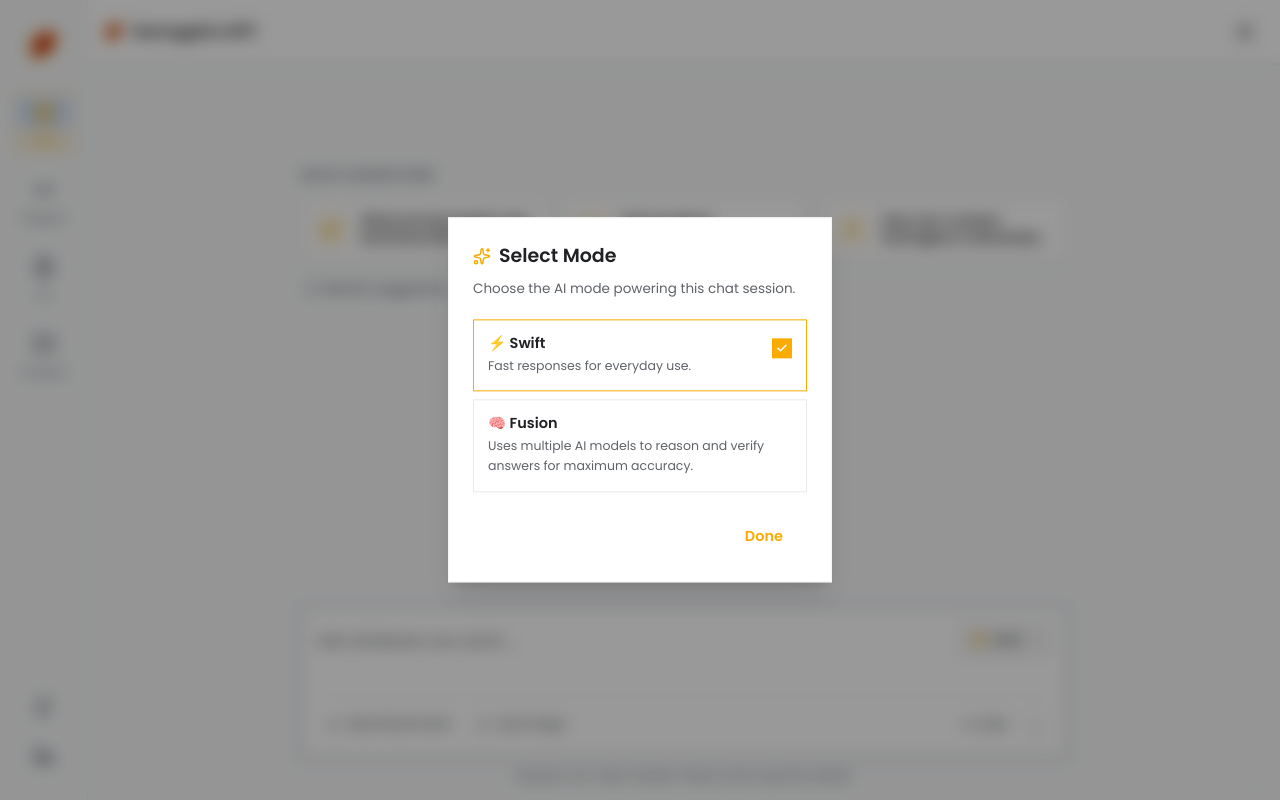
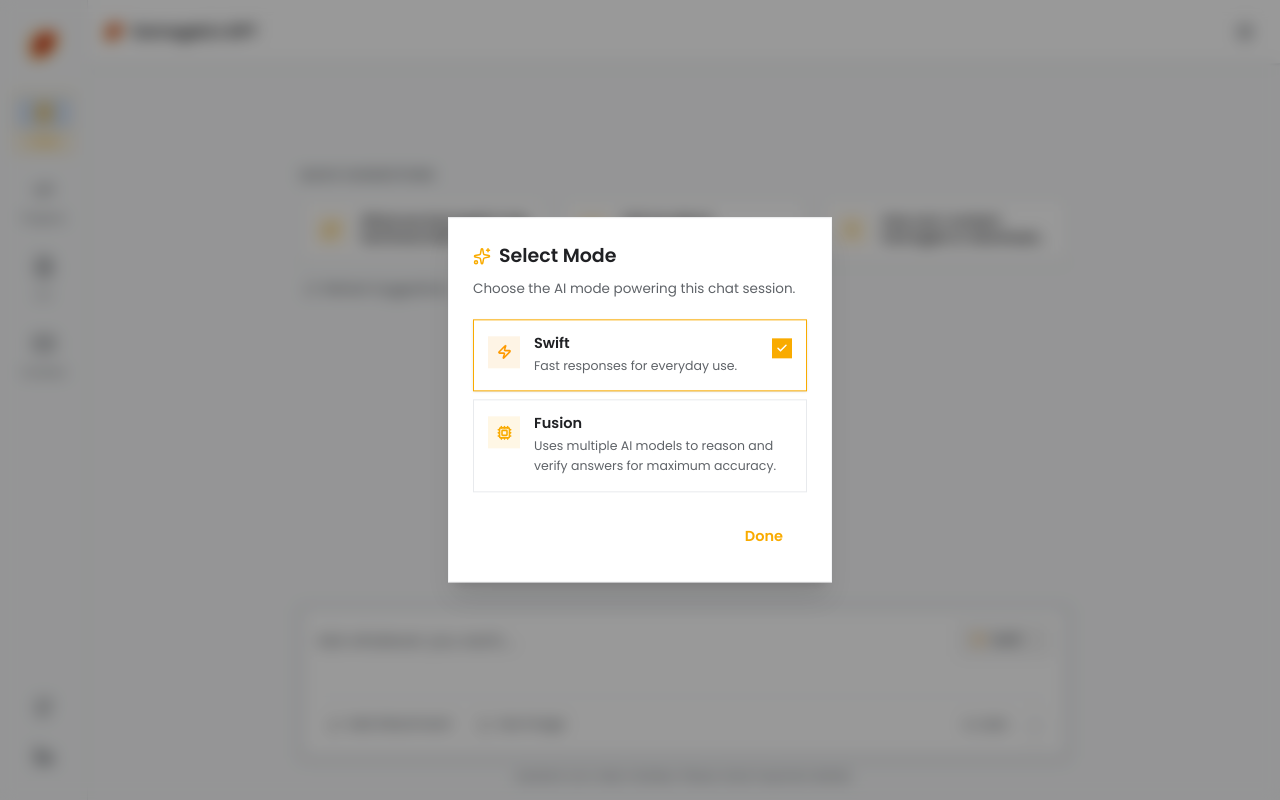
Before and after one commit to kamogelomosiah-code/Portfolio, a React (Vite) app: page / in a window 1280 px wide. Both pictures are taken after a click on the button "Swift". Built offline with nearby package versions, Linux system fonts and the light colour scheme; no server answers.

Commit message:
feat(ui): update AI mode icons and selection visual
Replace generic globe icon with dynamic Zap/Cpu icons to better represent Swift and Fusion AI modes in the interface.

```diff
--- a/src/components/ChatInterface.tsx
+++ b/src/components/ChatInterface.tsx
@@ -3,7 +3,7 @@ import {
   Send, Sparkles, Settings, Mic, Link as LinkIcon, User, Mail,
   GraduationCap, FileText, Menu, MessageSquare, PlusCircle, X,
   AlertCircle, ChevronRight, CornerDownLeft, Plus,
-  List, Cpu, RotateCw, Globe, Paperclip, ChevronDown,
+  List, Cpu, RotateCw, Globe, Paperclip, ChevronDown, Zap,
   Image as ImageIcon, Database, Layers, Code2
 } from "lucide-react";
 import { motion, AnimatePresence } from "motion/react";
@@ -381,7 +381,11 @@ export default function ChatInterface({
               className="flex items-center gap-1.5 px-3 py-1.5 bg-neutral-100 dark:bg-neutral-800 text-[12px] font-semibold text-[var(--text-muted)] border border-[var(--border-light)] rounded-none hover:bg-neutral-200 dark:hover:bg-neutral-700 transition-colors cursor-pointer shrink-0"
               title="Select AI Mode"
             >
-              <Globe size={13} className="text-[var(--color-accent)]" />
+              {selectedModel === "swift" ? (
+                <Zap size={13} className="text-amber-500 fill-amber-500/10" />
+              ) : (
+                <Cpu size={13} className="text-[var(--color-accent)]" />
+              )}
               <span className="truncate max-w-[100px]">
                 {selectedModel === "swift" ? "Swift" : "Fusion"}
               </span>
@@ -698,32 +702,39 @@ export default function ChatInterface({
 
               <div className="flex flex-col gap-2">
                 {[
-                  { id: "swift", name: "⚡ Swift", desc: "Fast responses for everyday use." },
-                  { id: "fusion", name: "🧠 Fusion", desc: "Uses multiple AI models to reason and verify answers for maximum accuracy." }
-                ].map((m) => (
+                  { id: "swift", name: "Swift", icon: Zap, desc: "Fast responses for everyday use.", color: "text-amber-500 bg-amber-500/10 dark:bg-amber-500/20" },
+                  { id: "fusion", name: "Fusion", icon: Cpu, desc: "Uses multiple AI models to reason and verify answers for maximum accuracy.", color: "text-[var(--color-accent)] bg-[var(--color-accent-light)]" }
+                ].map((m) => {
+                  const Icon = m.icon;
+                  const isSelected = selectedModel === m.id;
+                  return (
                     <button
                       key={m.id}
                       onClick={() => {
                         setSelectedModel?.(m.id);
                         setModelSelectorOpen(false);
                       }}
-                    className={`flex items-start text-left gap-3 p-3.5 rounded-none border transition-all cursor-pointer bg-transparent w-full ${
-                      selectedModel === m.id
-                        ? "border-[var(--color-accent)] bg-[var(--color-accent-light)]"
+                      className={`flex items-start text-left gap-3.5 p-3.5 rounded-none border transition-all cursor-pointer bg-transparent w-full ${
+                        isSelected
+                          ? "border-[var(--color-accent)] bg-[var(--color-accent-light)]/40 shadow-sm"
                           : "border-[var(--border-light)] hover:bg-gray-50 dark:hover:bg-neutral-800"
                       }`}
                     >
+                      <div className={`w-8 h-8 flex items-center justify-center rounded-none shrink-0 ${m.color} mt-0.5`}>
+                        <Icon size={15} className="stroke-[2.5]" />
+                      </div>
                       <div className="flex flex-col flex-1 min-w-0 font-sans">
                         <span className="text-[14.5px] font-semibold text-[var(--text-main)] leading-snug">{m.name}</span>
                         <span className="text-[12.5px] text-[var(--text-muted)] font-normal leading-relaxed mt-0.5 whitespace-normal">{m.desc}</span>
                       </div>
-                    {selectedModel === m.id && (
+                      {isSelected && (
                         <div className="w-5 h-5 rounded-none bg-[var(--color-accent)] flex items-center justify-center text-white shrink-0 mt-1">
                           <svg width="12" height="12" viewBox="0 0 24 24" fill="none" stroke="currentColor" strokeWidth="3" strokeLinecap="round" strokeLinejoin="round"><polyline points="20 6 9 17 4 12"/></svg>
                         </div>
                       )}
                     </button>
-                ))}
+                  );
+                })}
               </div>
               <div className="mt-6 flex justify-end">
                  <button
--- a/src/components/MobileApp.tsx
+++ b/src/components/MobileApp.tsx
@@ -3,7 +3,7 @@ import {
   Send, Sparkles, Settings, Mic, User, Mail,
   GraduationCap, FileText, MessageSquare, AlertCircle,
   Code2, Download, Phone, MapPin, Globe, ExternalLink, Github, Menu,
-  Cpu, RotateCw, List, ChevronDown, Image as ImageIcon, Database, Layers, Linkedin, Paperclip
+  Cpu, RotateCw, List, ChevronDown, Image as ImageIcon, Database, Layers, Linkedin, Paperclip, Zap
 } from "lucide-react";
 import { motion, AnimatePresence } from "motion/react";
 import { ProjectCards, SkillChips, DownloadCV } from "./RichComponents";
@@ -160,7 +160,11 @@ export default function MobileApp({
               className="flex items-center gap-1 px-2.5 py-1.5 bg-neutral-100 dark:bg-neutral-800 text-[11px] font-semibold text-[var(--text-muted)] border border-[var(--border-light)] rounded-none hover:bg-neutral-200 dark:hover:bg-neutral-700 transition-colors cursor-pointer shrink-0"
               title="Select AI Mode"
             >
-              <Globe size={11} className="text-[var(--color-accent)]" />
+              {selectedModel === "swift" ? (
+                <Zap size={11} className="text-amber-500 fill-amber-500/10" />
+              ) : (
+                <Cpu size={11} className="text-[var(--color-accent)]" />
+              )}
               <span className="truncate max-w-[60px]">
                 {selectedModel === "swift" ? "Swift" : "Fusion"}
               </span>
--- a/src/components/SettingsModal.tsx
+++ b/src/components/SettingsModal.tsx
@@ -1,5 +1,5 @@
 import React, { useState } from "react";
-import { X, Check } from "lucide-react";
+import { X, Check, Zap, Cpu } from "lucide-react";
 import { motion, AnimatePresence } from "motion/react";
 
 const COLORS = [
@@ -71,24 +71,40 @@ export default function SettingsModal({ isOpen, onClose, accentColor, setAccentC
                   <h3 className="text-[14px] font-medium text-[var(--text-muted)] tracking-wide uppercase">AI Mode</h3>
                   <div className="flex flex-col gap-2">
                     {[
-                      { id: "swift", name: "⚡ Swift", desc: "Fast responses for everyday use." },
-                      { id: "fusion", name: "🧠 Fusion", desc: "Uses multiple AI models to reason and verify answers for maximum accuracy." }
-                    ].map((model) => (
-                      <label key={model.id} className="flex flex-col gap-1 p-4 rounded-none cursor-pointer transition-colors bg-[var(--bg-card)] hover:bg-neutral-100 dark:hover:bg-neutral-800 border border-[var(--border-light)]">
+                      { id: "swift", name: "Swift", icon: Zap, desc: "Fast responses for everyday use.", color: "text-amber-500 bg-amber-500/10 dark:bg-amber-500/20" },
+                      { id: "fusion", name: "Fusion", icon: Cpu, desc: "Uses multiple AI models to reason and verify answers for maximum accuracy.", color: "text-[var(--color-accent)] bg-[var(--color-accent-light)]" }
+                    ].map((model) => {
+                      const Icon = model.icon;
+                      const isSelected = selectedModel === model.id;
+                      return (
+                        <label
+                          key={model.id}
+                          className={`flex flex-col gap-1 p-4 rounded-none cursor-pointer transition-all border ${
+                            isSelected
+                              ? "border-[var(--color-accent)] bg-[var(--bg-card)] shadow-sm"
+                              : "border-[var(--border-light)] bg-[var(--bg-card)] hover:bg-neutral-50 dark:hover:bg-neutral-800/40"
+                          }`}
+                        >
+                          <div className="flex items-center justify-between">
                             <div className="flex items-center gap-3">
                               <input
                                 type="radio"
                                 name="ai-model"
                                 value={model.id}
-                            checked={selectedModel === model.id}
+                                checked={isSelected}
                                 onChange={(e) => setSelectedModel(e.target.value)}
                                 className="w-5 h-5 text-[var(--color-accent)] focus:ring-[var(--color-accent)] border-gray-300 cursor-pointer"
                               />
+                              <div className={`w-7 h-7 flex items-center justify-center rounded-none shrink-0 ${model.color}`}>
+                                <Icon size={14} className="stroke-[2.5]" />
+                              </div>
                               <span className="text-[15px] font-bold text-[var(--text-main)]">{model.name}</span>
                             </div>
-                        <span className="text-[13px] text-[var(--text-muted)] pl-8 font-normal leading-relaxed">{model.desc}</span>
+                          </div>
+                          <span className="text-[13px] text-[var(--text-muted)] pl-8 font-normal leading-relaxed mt-1">{model.desc}</span>
                         </label>
-                    ))}
+                      );
+                    })}
                   </div>
                 </div>
               </div>
```
Lines whose indentation alone changed are shown as unchanged.
